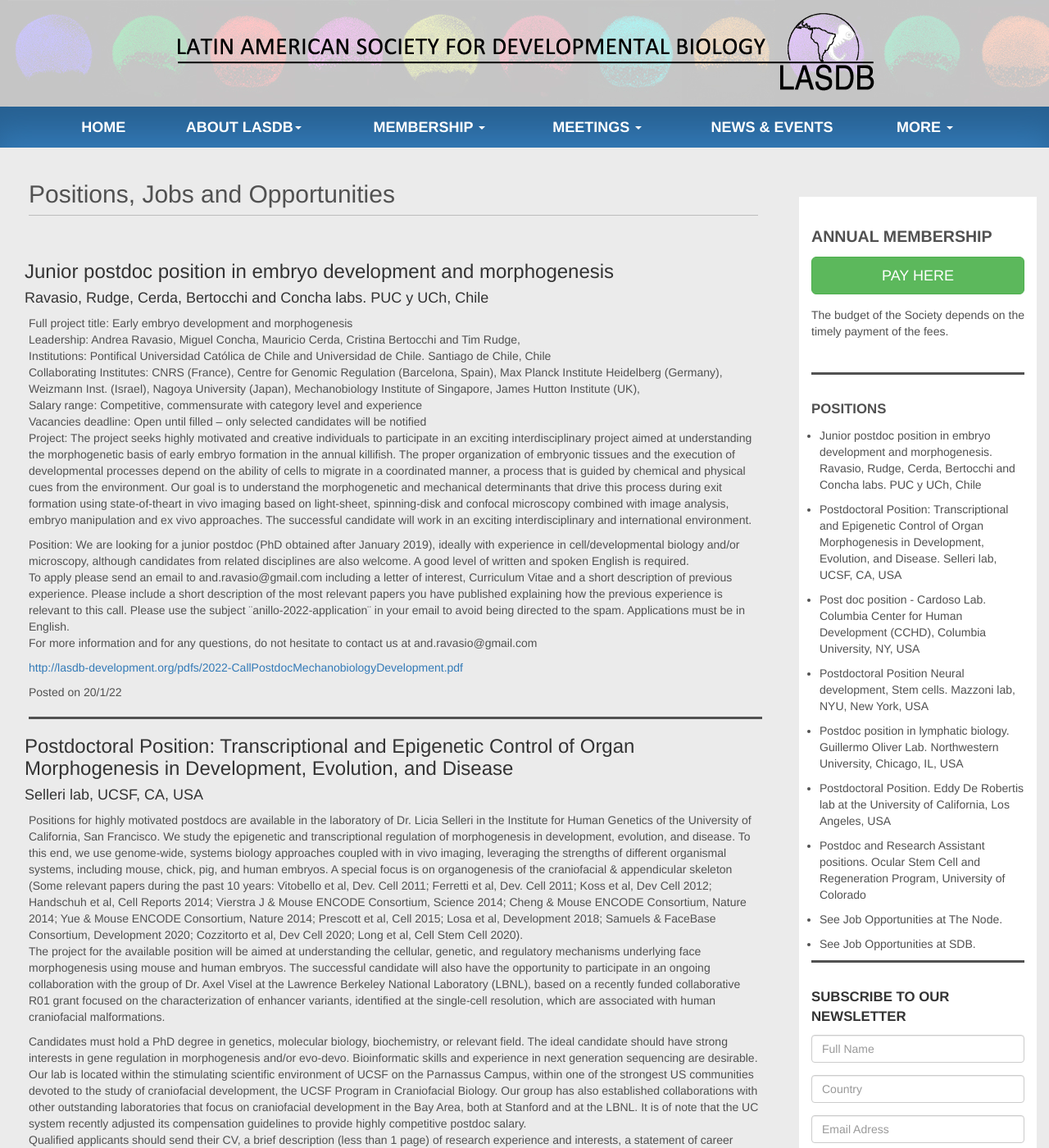
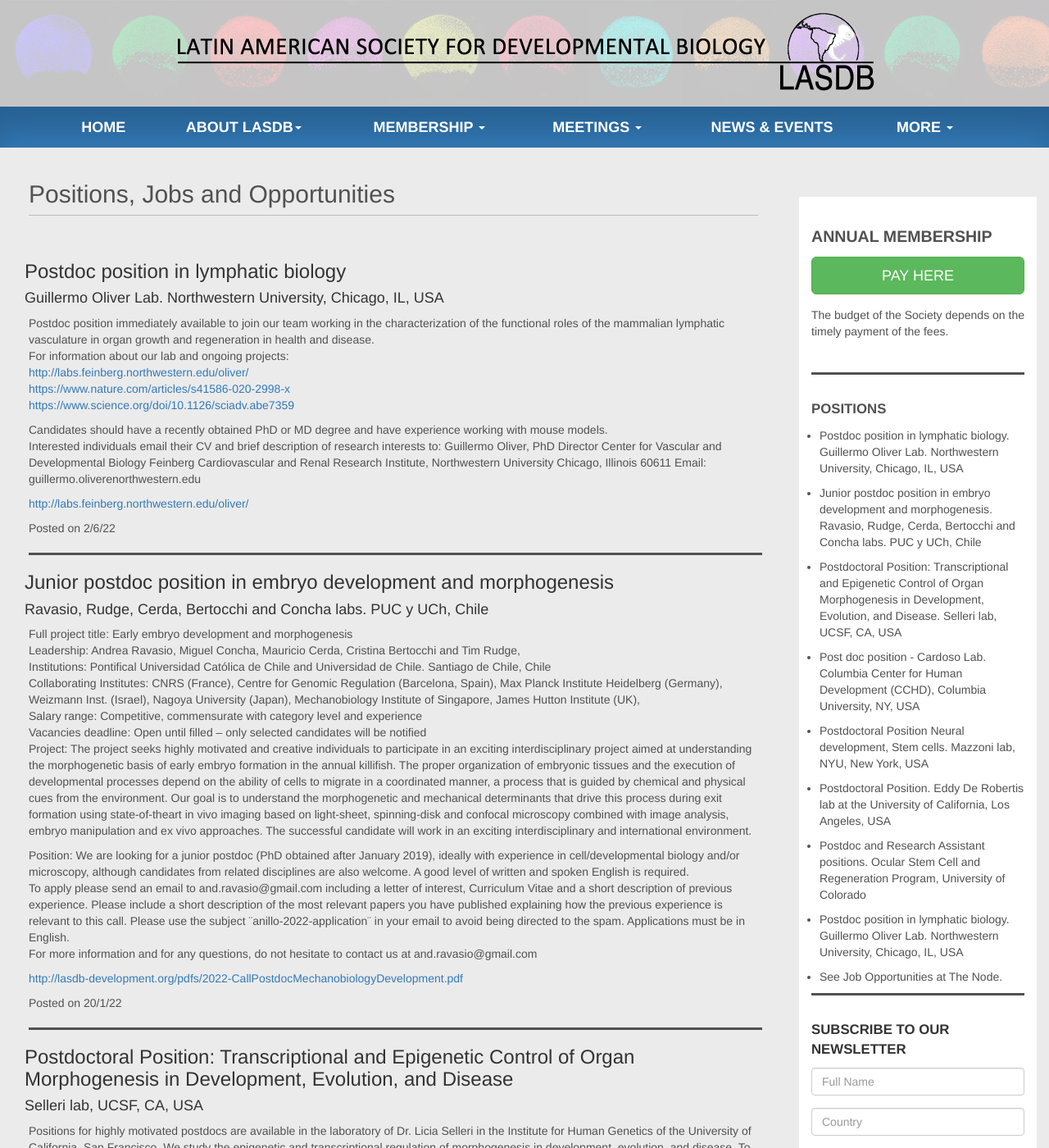
Before and after one commit to lasdb/lasdb.github.io, a Jekyll site: the page built from _posts/2000-01-01-jobs.markdown, in a window 1280 px wide and 1400 px high. Shown: the whole window at 82% size. Built offline with Jekyll 4.4.1, drawn with Linux system fonts in a browser that asks for light colours; nearby versions of some CDN libraries; some of the changed text lies outside the part shown.

Commit message:
Update 2000-01-01-jobs.markdown

```diff
--- a/_posts/2000-01-01-jobs.markdown
+++ b/_posts/2000-01-01-jobs.markdown
@@ -5,6 +5,18 @@
 categories: jobs
 permalink: /pages/jobs.html
 jobs:
+
+  - title: 'Postdoc position in lymphatic biology'
+    date: '2/6/22'
+    subtitle: 'Guillermo Oliver Lab. Northwestern University, Chicago, IL, USA'
+    body: 'Postdoc position immediately available to join our team working in the characterization of the functional roles of the mammalian lymphatic vasculature in organ growth and regeneration in health and disease.<br>
+For information about our lab and ongoing projects: <br>
+<a href="http://labs.feinberg.northwestern.edu/oliver/" target="_blank">http://labs.feinberg.northwestern.edu/oliver/</a> <br>
+<a href="https://www.nature.com/articles/s41586-020-2998-x" target="_blank">https://www.nature.com/articles/s41586-020-2998-x</a> <br>
+<a href="https://www.science.org/doi/10.1126/sciadv.abe7359" target="_blank">https://www.science.org/doi/10.1126/sciadv.abe7359</a>'
+    par2: 'Candidates should have a recently obtained PhD or MD degree and have experience working with mouse models.<br>
+Interested individuals email their CV and brief description of research interests to: Guillermo Oliver, PhD Director Center for Vascular and Developmental Biology Feinberg Cardiovascular and Renal Research Institute, Northwestern  University Chicago, Illinois 60611 Email: guillermo.oliverenorthwestern.edu<br>'
+    URL: 'http://labs.feinberg.northwestern.edu/oliver/'
 
   - title: 'Junior postdoc position in embryo development and morphogenesis'
     date: '20/1/22'
@@ -53,22 +65,6 @@
     par2: 'As a lab, we foster an inclusive and respectful environment where everyone is an integral lab member with an equal voice and weight. Understanding that individuals have different goals and priorities, we provide mentorship that maximizes personal growth so that each lab member can explore their individual interests and career pathways.<br>  For more information visit <a href="https://www.mazzonilab.org/" target="_blank">https://www.mazzonilab.org/</a>'
     URL: 'https://www.mazzonilab.org/'
 
-  - title: 'Postdoc position in lymphatic biology'
-    date: '3/6/21'
-    subtitle: 'Guillermo Oliver Lab. Northwestern University, Chicago, IL, USA'
-    body: 'Postdoc position is available to work in aspects related to 2 of our ongoing projects in lymphangiogenesis in projects related to: <br>
-    1) functional roles of lymphatic-produced paracrine factors in organ growth and repair (Ref: <a href="https://www.nature.com/articles/s41586-020-2998-x" target="_blank">Liu et at, Nature (2020)</a>). <br>
-    2) metabolism as a regulator of cell fate and lymphangiogenesis (Ref: <a href="https://advances.sciencemag.org/content/7/18/eabe7359" target="_blank">Ma et at, Science Advances (2021)</a>). '
-    par2: 'Highly motivated individuals with a strong background in organogenesis and familiar with the use of mouse models are encouraged to apply. Our laboratory is in a new state of the art research facility in downtown Chicago. <br>
-For information about our lab see: <br>
-<a href="http://labs.feinberg.northwestern.edu/oliver/" target="_blank">http://labs.feinberg.northwestern.edu/oliver/</a> <br>
-<a href="https://twitter.com/NU_Lymphatics" target="_blank">https://twitter.com/NU_Lymphatics</a> <br>
-<a href="https://www.feinberg.northwestern.edu/sites/scrb/" target="_blank">https://www.feinberg.northwestern.edu/sites/scrb/</a>  <br>
-Interested individuals should send their curriculum vitae, a brief description of their research interests, and the names of three references to:
-Guillermo Oliver, Ph.D. Thomas Spies Professor of Lymphatic Metabolism. Director Center for Vascular and Devel. Biology. Northwestern University Feinberg School of Medicine. Chicago, Illinois, USA.<br>
-Email: guillermo.oliver@northwestern.edu'
-    URL: 'http://labs.feinberg.northwestern.edu/oliver/'
-
   - title: 'Postdoctoral Position'
     date: '11/5/21'
     subtitle: 'Eddy De Robertis lab at the University of California, Los Angeles, USA'
@@ -88,6 +84,22 @@
 Candidates interested in the available Professional Research Assistant positions please find additional information here:
     <a href="https://cu.taleo.net/careersection/2/jobdetail.ftl?job=20638&lang=en" target="_blank">https://cu.taleo.net/careersection/2/jobdetail.ftl?job=20638&lang=en</a>'
     URL: 'http://lasdb-development.org/pdfs/2021-Postdoc_PRA-UColorado.pdf'
+
+  - title: 'Postdoc position in lymphatic biology'
+    date: '3/6/21'
+    subtitle: 'Guillermo Oliver Lab. Northwestern University, Chicago, IL, USA'
+    body: 'Postdoc position is available to work in aspects related to 2 of our ongoing projects in lymphangiogenesis in projects related to: <br>
+    1) functional roles of lymphatic-produced paracrine factors in organ growth and repair (Ref: <a href="https://www.nature.com/articles/s41586-020-2998-x" target="_blank">Liu et at, Nature (2020)</a>). <br>
+    2) metabolism as a regulator of cell fate and lymphangiogenesis (Ref: <a href="https://advances.sciencemag.org/content/7/18/eabe7359" target="_blank">Ma et at, Science Advances (2021)</a>). '
+    par2: 'Highly motivated individuals with a strong background in organogenesis and familiar with the use of mouse models are encouraged to apply. Our laboratory is in a new state of the art research facility in downtown Chicago. <br>
+For information about our lab see: <br>
+<a href="http://labs.feinberg.northwestern.edu/oliver/" target="_blank">http://labs.feinberg.northwestern.edu/oliver/</a> <br>
+<a href="https://twitter.com/NU_Lymphatics" target="_blank">https://twitter.com/NU_Lymphatics</a> <br>
+<a href="https://www.feinberg.northwestern.edu/sites/scrb/" target="_blank">https://www.feinberg.northwestern.edu/sites/scrb/</a>  <br>
+Interested individuals should send their curriculum vitae, a brief description of their research interests, and the names of three references to:
+Guillermo Oliver, Ph.D. Thomas Spies Professor of Lymphatic Metabolism. Director Center for Vascular and Devel. Biology. Northwestern University Feinberg School of Medicine. Chicago, Illinois, USA.<br>
+Email: guillermo.oliver@northwestern.edu'
+    URL: 'http://labs.feinberg.northwestern.edu/oliver/'
 
   - title: 'See Job Opportunities at The Node'
     date: ''
```
